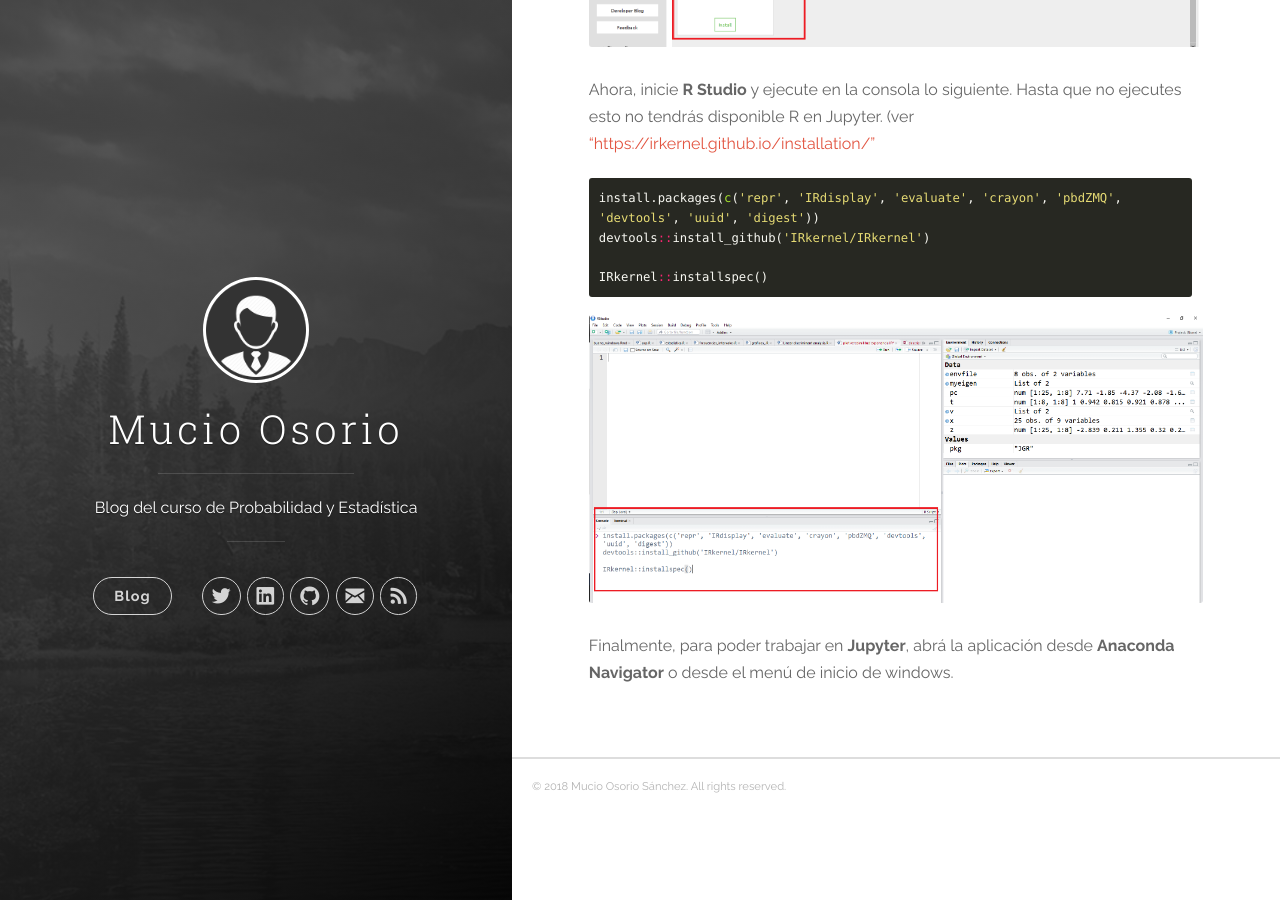
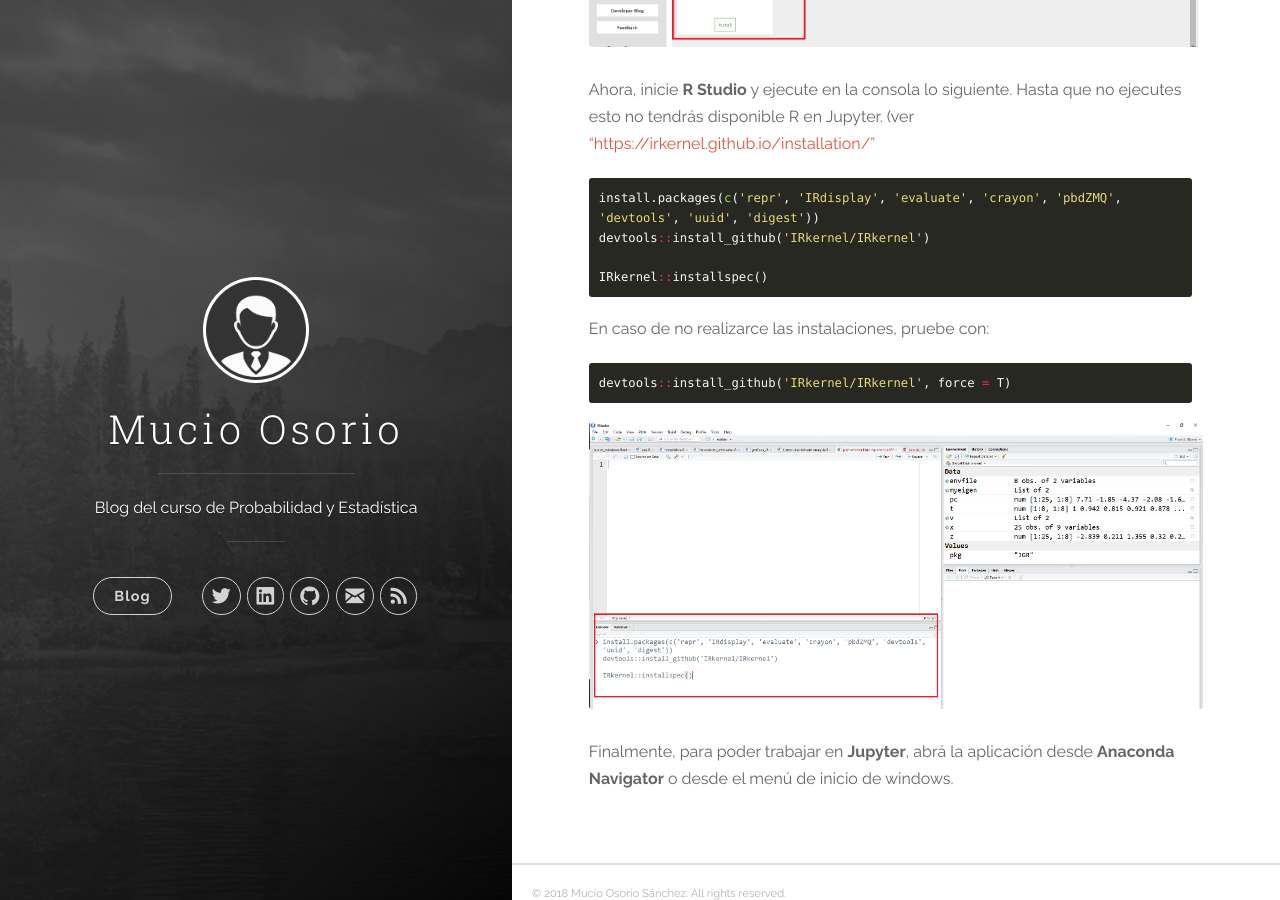
Before and after one commit to mucioosorio/probabilidad, a Jekyll site: the page built from _posts/2018-01-15-Instalación-R-RStudio-Jupyter.md, in a window 1280 px wide and 900 px high, scrolled down 2289 px. Built offline with Jekyll 4.4.1, drawn with Linux system fonts in a browser that asks for light colours; nearby versions of some CDN libraries.

Commit message:
Update 2018-01-15-Instalación-R-RStudio-Jupyter.md

````diff
--- a/_posts/2018-01-15-Instalación-R-RStudio-Jupyter.md
+++ b/_posts/2018-01-15-Instalación-R-RStudio-Jupyter.md
@@ -37,6 +37,12 @@
 IRkernel::installspec()
 ```
 
+En caso de no realizarce las instalaciones, pruebe con:
+```R
+devtools::install_github('IRkernel/IRkernel', force = T)
+```
 ![kernel_r](/probabilidad/figs/05_instalacion-kernelr.PNG)
 
+
+
 Finalmente, para poder trabajar en **Jupyter**, abrá la aplicación desde **Anaconda Navigator** o desde el menú de inicio de windows.
````
